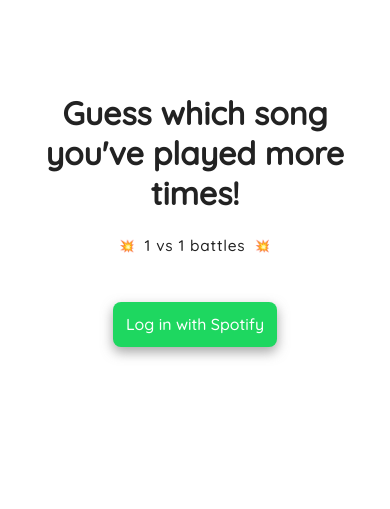
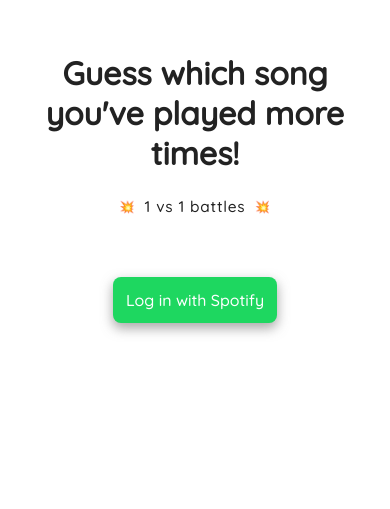
Before and after one commit to Esnagar/Top-Spotify-Songs, a website: page public/index.html in a window 390 px wide. Shown: the part 170-679 px from the top of the page. Drawn offline with nearby package versions, Linux system fonts and the light colour scheme.

Commit message:
Pequeños cambios al proyecto
Mejorado CSS, quitado paquetes que no se usaban, quitado un console log

```diff
--- a/public/css/index.css
+++ b/public/css/index.css
@@ -178,6 +178,15 @@
 }
 
 @media (max-width: 500px) {
+
+    #login {
+        margin-bottom: 9em;
+    }
+
+    #login .subtitle {
+        margin-bottom: 3.5em;
+    }
+
     .song img {
         width: 40%;
     }
@@ -195,4 +204,8 @@
     .me p a {
         display: block;
     }
+
+    .song img:hover {
+        transform: scale(1);
+    }
 }
--- a/public/main.js
+++ b/public/main.js
@@ -50,8 +50,6 @@
 
           arrayShuffled = [...songsArray];
           shuffleArray(arrayShuffled);
-
-          console.log(songsArray);
 
           displaySongs();
 
```
Also changed, not shown: package.json (+3 -4 lines), 1 other file.
